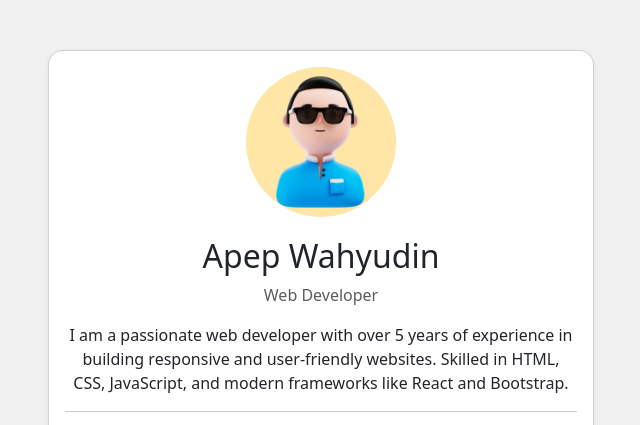
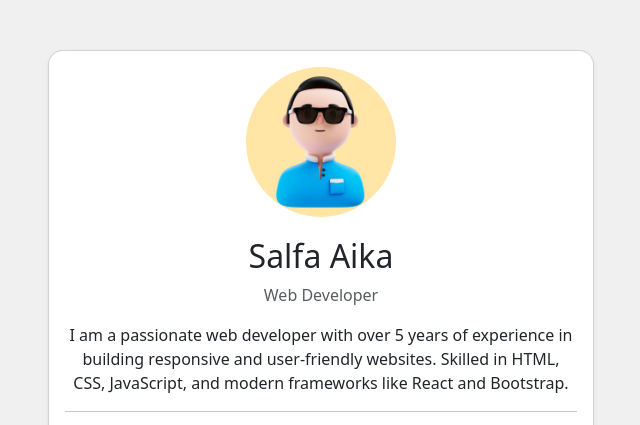
Before and after one commit to alxyfaa/ta_salfaaikafalefi_r4, a plain HTML site: page index.html in a window 1280 px wide. Shown: the top 425 px of the page, without its empty margins (319-959 px from the left). Drawn offline with nearby package versions, Linux system fonts and the light colour scheme.

Commit message:
Update index.html

```diff
--- a/index.html
+++ b/index.html
@@ -15,7 +15,7 @@
                 <div class="card shadow-sm">
                     <div class="card-body text-center">
                         <img src="avatar.jpg" alt="Profile Image" class="profile-img">
-                        <h2>Apep Wahyudin</h2>
+                        <h2>Salfa Aika</h2>
                         <p class="text-muted">Web Developer</p>
                         <p>I am a passionate web developer with over 5 years of experience in building responsive and user-friendly websites. Skilled in HTML, CSS, JavaScript, and modern frameworks like React and Bootstrap.
                         </p>
```
